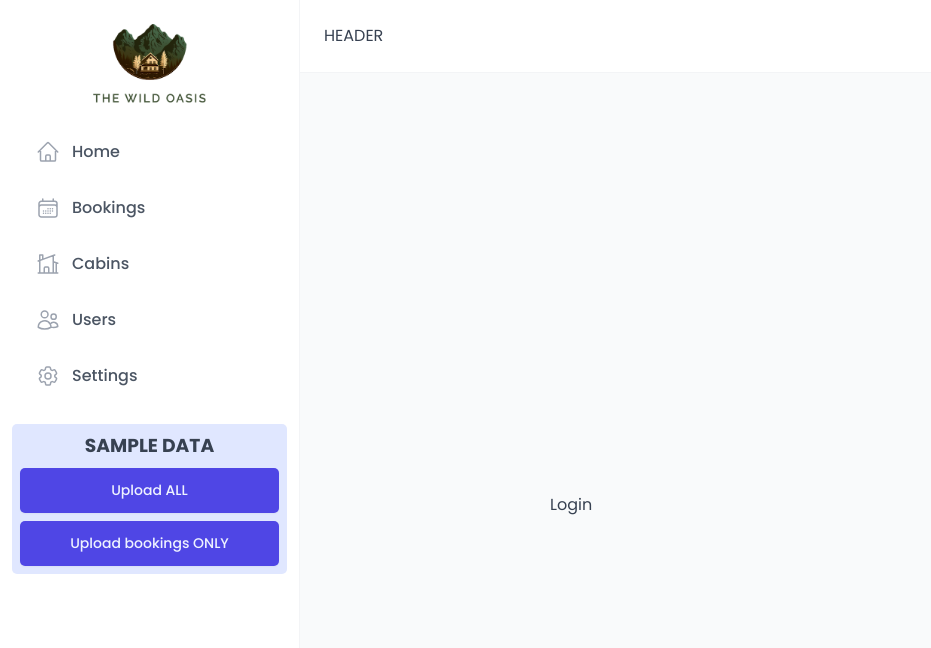
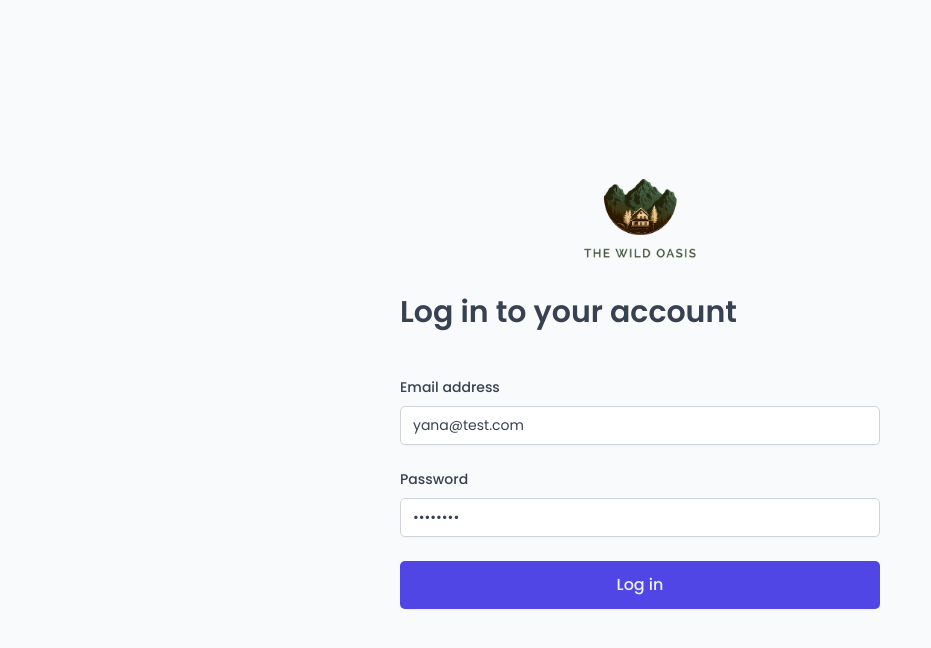
Before and after one commit to YanaKarpliuk/the-wild-oasis, a React (Vite) app: page /login in a window 1280 px wide. Shown: the top 648 px of the page, without its empty margins (0-931 px from the left). Built offline with nearby package versions, Linux system fonts and the light colour scheme; no server answers; a web font is replaced by a local one.

Commit message:
Add login functionality

```diff
--- a/src/App.tsx
+++ b/src/App.tsx
@@ -14,6 +14,7 @@
 import { Toaster } from 'react-hot-toast';
 import Booking from './pages/Booking.tsx';
 import Checkin from './pages/Checkin.tsx';
+import ProtectedRoute from './ui/ProtectedRoute.tsx';
 
 const queryClient = new QueryClient({
   defaultOptions: {
@@ -26,7 +27,10 @@
 
 const router = createBrowserRouter([
   {
-    element: <AppLayout/>,
+    element:
+        <ProtectedRoute>
+          <AppLayout/>
+        </ProtectedRoute>,
     errorElement: <PageNotFound/>,
     children: [
       {
@@ -65,12 +69,12 @@
         path: '/account',
         element: <Account/>
       },
-      {
-        path: '/login',
-        element: <Login/>
-      },
     ]
-  }
+  },
+  {
+    path: '/login',
+    element: <Login/>,
+  },
 ]);
 
 export default function App() {
--- a/src/features/authentication/LoginForm.tsx
+++ b/src/features/authentication/LoginForm.tsx
@@ -1,14 +1,26 @@
-import { useState } from "react";
-import Button from "../../ui/Button.tsx";
-import Form from "../../ui/Form.tsx";
-import Input from "../../ui/Input.tsx";
-import FormRowVertical from "../../ui/FormRowVertical.tsx";
+import { type SubmitEvent, useState } from 'react';
+import Button from '../../ui/Button.tsx';
+import Form from '../../ui/Form.tsx';
+import Input from '../../ui/Input.tsx';
+import FormRowVertical from '../../ui/FormRowVertical.tsx';
+import useLogin from './useLogin.ts';
+import SpinnerMini from '../../ui/SpinnerMini.tsx';
 
-function LoginForm() {
-  const [email, setEmail] = useState("");
-  const [password, setPassword] = useState("");
+export default function LoginForm() {
+  const [email, setEmail] = useState('yana@test.com');
+  const [password, setPassword] = useState('12345678');
+  const { loginMutate, isPending } = useLogin();
 
-  function handleSubmit() {}
+  function handleSubmit(e: SubmitEvent<HTMLFormElement>) {
+    e.preventDefault();
+    if (!email || !password) return;
+    loginMutate({ email, password }, {
+      onSettled: () => {
+        setEmail('');
+        setPassword('');
+      }
+    });
+  }
 
   return (
       <Form onSubmit={handleSubmit}>
@@ -16,10 +28,10 @@
           <Input
               type="email"
               id="email"
-          // This makes this form better for password managers
               autoComplete="username"
               value={email}
               onChange={(e) => setEmail(e.target.value)}
+              disabled={isPending}
           />
         </FormRowVertical>
         <FormRowVertical label="Password">
@@ -29,13 +41,14 @@
               autoComplete="current-password"
               value={password}
               onChange={(e) => setPassword(e.target.value)}
+              disabled={isPending}
           />
         </FormRowVertical>
         <FormRowVertical>
-        <Button size="large">Login</Button>
+          <Button $size="large" ariaLabel={'Log in'} disabled={isPending}>
+            {!isPending ? 'Log in' : <SpinnerMini/>}
+          </Button>
         </FormRowVertical>
       </Form>
   );
 }
-
-export default LoginForm;
--- /dev/null
+++ b/src/features/authentication/useLogin.ts
@@ -0,0 +1,25 @@
+import { useNavigate } from 'react-router-dom';
+import { useMutation, useQueryClient } from '@tanstack/react-query';
+import { login } from '../../services/apiAuth.ts';
+import type { Login } from '../../utils/types.ts';
+import toast from 'react-hot-toast';
+
+export default function useLogin() {
+  const navigate = useNavigate();
+  const queryClient = useQueryClient();
+
+  const { mutate: loginMutate, isPending } = useMutation({
+    mutationFn: ({ email, password }: Login) => login({ email, password }),
+    onSuccess: (user) => {
+      // Save data in cache.
+      queryClient.setQueriesData(['user'], user)
+      navigate('/dashboard');
+    },
+    onError: error => {
+      console.log(error);
+      toast.error('Provided email or password are incorrect.');
+    }
+  });
+
+  return { loginMutate, isPending };
+}
--- /dev/null
+++ b/src/features/authentication/useUser.ts
@@ -0,0 +1,14 @@
+import { useQuery } from '@tanstack/react-query';
+import { getCurrentUser } from '../../services/apiAuth.ts';
+
+export default function useUser() {
+  const { data: user, isLoading } = useQuery({
+    // The data will taken from cache because it was set here manually.
+    queryKey: ['user'],
+    queryFn: getCurrentUser
+  });
+
+  const isAuthenticated = user?.role === 'authenticated';
+
+  return { user, isLoading, isAuthenticated };
+}
--- a/src/pages/Login.tsx
+++ b/src/pages/Login.tsx
@@ -1,4 +1,7 @@
-import styled from "styled-components";
+import styled from 'styled-components';
+import LoginForm from '../features/authentication/LoginForm.tsx';
+import Logo from '../ui/Logo.tsx';
+import Heading from '../ui/Heading.tsx';
 
 const LoginLayout = styled.main`
   min-height: 100vh;
@@ -11,7 +14,15 @@
 `;
 
 function Login() {
-  return <LoginLayout>Login</LoginLayout>;
+  return (
+      <LoginLayout>
+        <Logo/>
+        <Heading as="h4">
+          Log in to your account
+        </Heading>
+        <LoginForm/>
+      </LoginLayout>
+  );
 }
 
 export default Login;
--- /dev/null
+++ b/src/services/apiAuth.ts
@@ -0,0 +1,21 @@
+import supabase from './supabase.ts';
+import type { Login } from '../utils/types.ts';
+
+export async function login({ email, password }: Login) {
+  const { data, error } = await supabase.auth.signInWithPassword({ email, password });
+
+  if (error) throw new Error(error.message);
+
+  return data;
+}
+
+export async function getCurrentUser() {
+  const { data: session } = await supabase.auth.getSession();
+  if (!session.session) return null;
+
+  const { data, error } = await supabase.auth.getUser();
+
+  if (error) throw new Error(error.message);
+
+  return data?.user;
+}
--- /dev/null
+++ b/src/ui/FormRowVertical.tsx
@@ -0,0 +1,34 @@
+import styled from "styled-components";
+import type { ReactNode } from 'react';
+
+const StyledFormRow = styled.div`
+  display: flex;
+  flex-direction: column;
+  gap: 0.8rem;
+  padding: 1.2rem 0;
+`;
+
+const Label = styled.label`
+  font-weight: 500;
+`;
+
+const Error = styled.span`
+  font-size: 1.4rem;
+  color: var(--color-red-700);
+`;
+
+export default function FormRowVertical({ label, error, children }: Props) {
+  return (
+    <StyledFormRow>
+      {label && <Label htmlFor={children.props.id}>{label}</Label>}
+      {children}
+      {error && <Error>{error}</Error>}
+    </StyledFormRow>
+  );
+}
+
+type Props = {
+  label?: string;
+  error?: string;
+  children: ReactNode;
+}
--- a/src/ui/Heading.tsx
+++ b/src/ui/Heading.tsx
@@ -1,6 +1,6 @@
 import styled, { css } from "styled-components";
 
-const Heading = styled.h1`
+const Heading = styled.h1<Props>`
   ${(props) =>
     props.as === "h1" &&
     css`
@@ -22,7 +22,18 @@
       font-weight: 500;
     `}
 
+  ${(props) =>
+      props.as === "h4" &&
+      css`
+      font-size: 3rem;
+      font-weight: 600;
+    `}
+
   line-height: 1.4;
 `;
 
+type Props = {
+  as: 'h1' | 'h2' | 'h3' | 'h4'
+}
+
 export default Heading;
--- /dev/null
+++ b/src/ui/ProtectedRoute.tsx
@@ -0,0 +1,34 @@
+import { type ReactNode, useEffect } from 'react';
+import useUser from '../features/authentication/useUser.ts';
+import Spinner from './Spinner.tsx';
+import { useNavigate } from 'react-router-dom';
+import styled from 'styled-components';
+
+const FullPage = styled.div`
+  height: 100vh;
+  background: var(--color-grey-50);
+  display: flex;
+  align-items: center;
+  justify-content: center;
+`;
+
+export default function ProtectedRoute({ children }: Props) {
+  const { isLoading, isAuthenticated } = useUser();
+  const navigate = useNavigate();
+
+  useEffect(() => {
+    if (!isAuthenticated && !isLoading) navigate('/login');
+  }, [isLoading, isAuthenticated, navigate]);
+
+  if (isLoading) return (
+      <FullPage>
+        <Spinner/>
+      </FullPage>
+  );
+
+  if (isAuthenticated) return children;
+}
+
+type Props = {
+  children: ReactNode
+}
--- /dev/null
+++ b/src/utils/types.ts
@@ -0,0 +1,4 @@
+export type Login = {
+  email: string;
+  password: string;
+}
```
Lines whose indentation alone changed are shown as unchanged.
